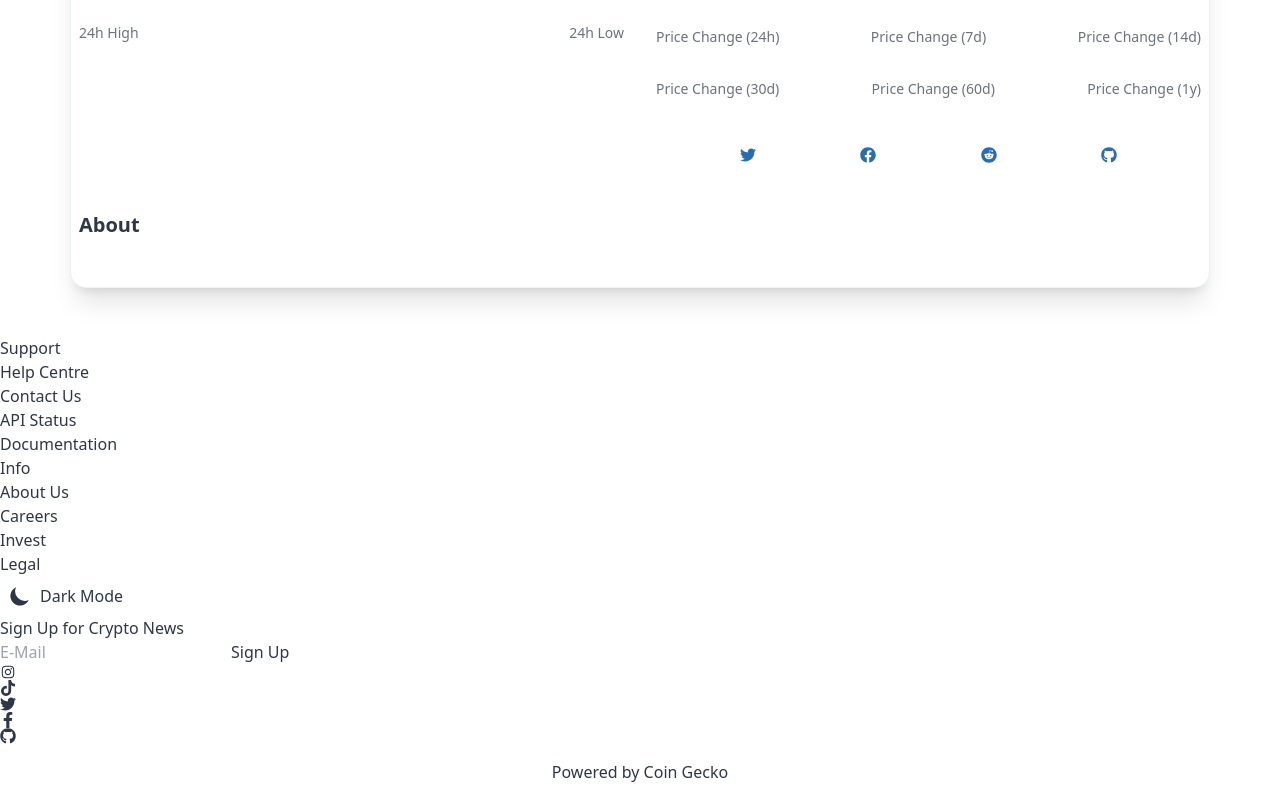
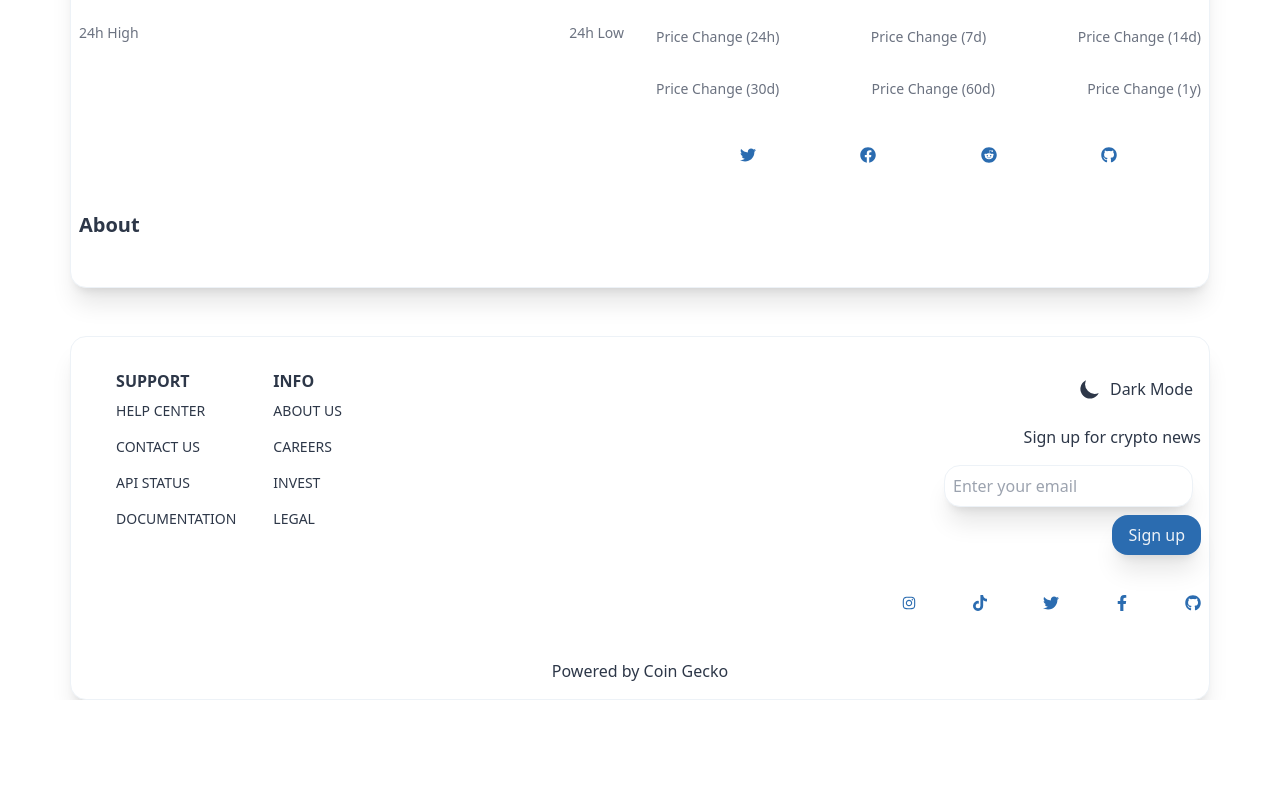
Before and after one commit to brianguyen97/CryptoSimple, a React (Create React App) app: page /coin/1 in a window 1280 px wide. Shown: the part 354-1154 px from the top of the page. After the commit the page ends 1054 px from the top, so only its background shows below. Built offline with nearby package versions, Linux system fonts and the light colour scheme; no server answers.

Commit message:
Tailwind styles for Footer

```diff
--- a/src/components/Footer.jsx
+++ b/src/components/Footer.jsx
@@ -5,45 +5,57 @@
 
 function Footer() {
   return (
+    <div className="rounded-div mt-8 pt-8 text-primary">
+      <div className="grid md:grid-cols-2">
+        <div className="flex justify-evenly w-full md:max-w-[300px] uppercase">
           <div>
-      <div>
-        <div>
-          <h2>Support</h2>
+            <h2 className="font-bold">Support</h2>
             <ul>
-            <li>Help Centre</li>
-            <li>Contact Us</li>
-            <li>API Status</li>
-            <li>Documentation</li>
+              <li className="text-sm py-2">Help Center</li>
+              <li className="text-sm py-2">Contact Us</li>
+              <li className="text-sm py-2">API Status</li>
+              <li className="text-sm py-2">Documentation</li>
             </ul>
           </div>
           <div>
-          <h2>Info</h2>
+            <h2 className="font-bold">Info</h2>
             <ul>
-            <li>About Us</li>
-            <li>Careers</li>
-            <li>Invest</li>
-            <li>Legal</li>
+              <li className="text-sm py-2">About Us</li>
+              <li className="text-sm py-2">Careers</li>
+              <li className="text-sm py-2">Invest</li>
+              <li className="text-sm py-2">Legal</li>
             </ul>
           </div>
         </div>
-      <div>
-        <div>
-          <div>
+        <div className="text-right">
+          <div className="w-full flex justify-end">
+            <div className="w-full md:w-[300px] py-4 relative">
+              <div className="flex justify-center md:justify-end py-4 md:py-0 md:pb-4 mt-[-1rem]">
                 <ThemeToggle />
               </div>
-          <p>Sign Up for Crypto News</p>
-          <div>
+              <p className="text-center md:text-right">
+                Sign up for crypto news
+              </p>
+              <div className="py-4">
                 <form>
-              <input type="email" placeholder="E-Mail" />
-              <button>Sign Up</button>
+                  <input
+                    className="bg-primary border border-input p-2 mr-2 w-full shadow-xl rounded-2xl md:w-auto"
+                    type="email"
+                    placeholder="Enter your email"
+                  />
+                  <button className="bg-button text-btnText px-4 p-2 w-full rounded-2xl shadow-xl hover:shadow-2xl md:w-auto my-2">
+                    Sign up
+                  </button>
                 </form>
               </div>
-          <div>
+              <div className="flex py-4 justify-between text-accent">
                 <AiOutlineInstagram />
                 <FaTiktok />
                 <FaTwitter />
                 <FaFacebookF />
                 <FaGithub />
+              </div>
+            </div>
           </div>
         </div>
       </div>
```
Lines whose indentation alone changed are shown as unchanged.
